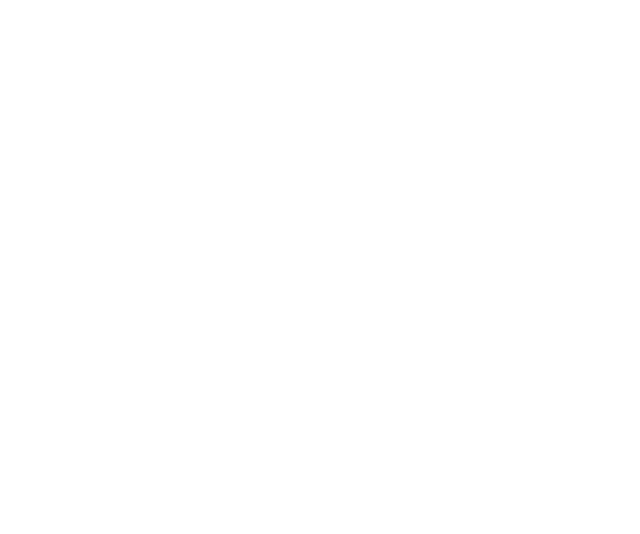
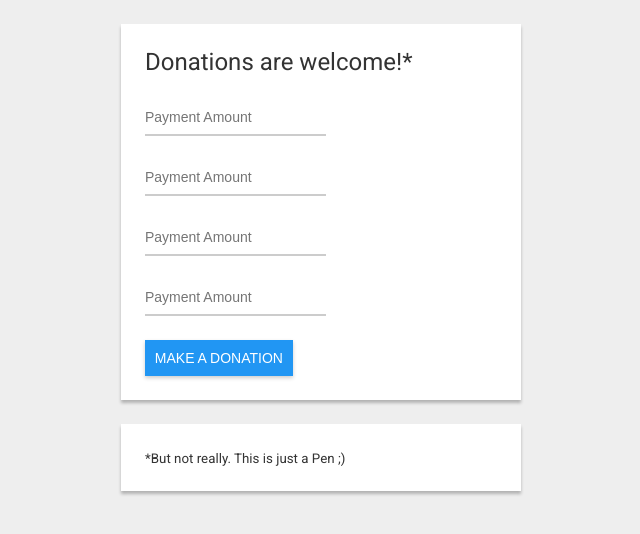
Before and after one commit to Pajaros-alas-locas/Pajaros-alas-locas.github.io, a plain HTML site: page pagina3.html in a window 1280 px wide. Shown: the whole page, without its empty margins (319-959 px from the left). Drawn offline with Linux system fonts and the light colour scheme.

Commit message:
comienzo pestaña donaciones - pagina3.html y pagina3.css

```diff
--- a/css/pagina3.css
+++ b/css/pagina3.css
@@ -0,0 +1,99 @@
+@import url(https://fonts.googleapis.com/css?family=Roboto:300,400,400italic,500);
+
+* { box-sizing: border-box; }
+
+body {
+  margin: 0;
+  padding: 0 15px;
+  font-family: Roboto, sans-serif;
+  font-weight: 400;
+  color: #333;
+  background-color: #eee;
+}
+
+.row:after {
+  content: "";
+  display: table;
+  clear: both;
+}
+
+.headline {
+  margin: 0;
+  font-size: 1.5em;
+  font-weight: 400;
+}
+
+.card {
+  margin: 1.5em auto 0 auto;
+  max-width: 400px;
+  padding: 1.5em;
+  background-color: #fff;
+  box-shadow: 0 3px 3px rgba(0, 0, 0, 0.25);
+}
+
+form {
+  margin-top: 24px;
+}
+
+form .row {
+  margin-bottom: 24px;
+}
+
+form .row:last-child {
+  margin-bottom: 0;
+}
+
+input[type="text"],
+select {
+  margin: 0 16px 0 0;
+  padding: 0;
+  float: left;
+  height: 36px;
+  font-size: 14px;
+  background-color: #fff;
+  border: none;
+  border-bottom: 2px solid #ccc;
+  outline: none;
+}
+
+input[type="text"]:focus,
+select:focus {
+  color: #000;
+  border-bottom: 2px solid #2196F3;
+}
+
+form input[disabled],
+form button[disabled] {
+  opacity: .65;
+  cursor: not-allowed;
+}
+
+option:checked { display: none; }
+
+.button {
+  display: block;
+  margin: 24px 0 0 0;
+  padding: .7em;
+  border: 0;
+  font-size: 14px;
+  font-weight: 500;
+  text-transform: uppercase;
+  color: #fff;
+  background-color: #2196F3;
+  box-shadow: 0 2px 4px rgba(0, 0, 0, 0.2);
+}
+
+.button:hover,
+.button:focus {
+  outline: none;
+  background-color: #0d8aee;
+}
+
+form .error,
+form .error:hover {
+  font-size: .8em;
+  font-weight: 500;
+  color: red;
+  background-color: transparent;
+  border-bottom-color: red;
+}
--- a/pagina3.html
+++ b/pagina3.html
@@ -6,11 +6,47 @@
         <title></title>
         <meta name="description" content="">
         <meta name="viewport" content="width=device-width, initial-scale=1">
-        <link rel="stylesheet" href="">
+        <link rel="stylesheet" href="./css/pagina3.css">
     </head>
     <body>
+        <main>
+            <div class="card">
+                <h2 class="headline">Donations are welcome!*</h2>
+                <form>
+                  <div class="row">
+                    <div class="currency" data-currency="EUR">
+                      <input type="text" class="form-input" placeholder="Payment Amount">
+                    </div>
+                  </div>
 
+                  <div class="row">
+                    <div class="currency" data-currency="USD">
+                      <input type="text" class="form-input" placeholder="Payment Amount">
+                    </div>
+                  </div>
 
-        <script src="" async defer></script>
+                  <div class="row">
+                    <div class="currency" data-currency="FFF">
+                      <input type="text" class="form-input" placeholder="Payment Amount">
+                    </div>
+                  </div>
+
+                  <div class="row">
+                    <div class="currency">
+                      <input type="text" class="form-input" placeholder="Payment Amount">
+                    </div>
+                  </div>
+
+                  <div class="row">
+                    <input type="submit" id="submit" class="button" value="Make a Donation">
+                  </div>
+                </form>
+
+              </div><!-- /.card -->
+
+              <div class="card">
+                  <small>*But not really. This is just a Pen ;)</small>
+              </div>
+        </main>
     </body>
 </html>
```
